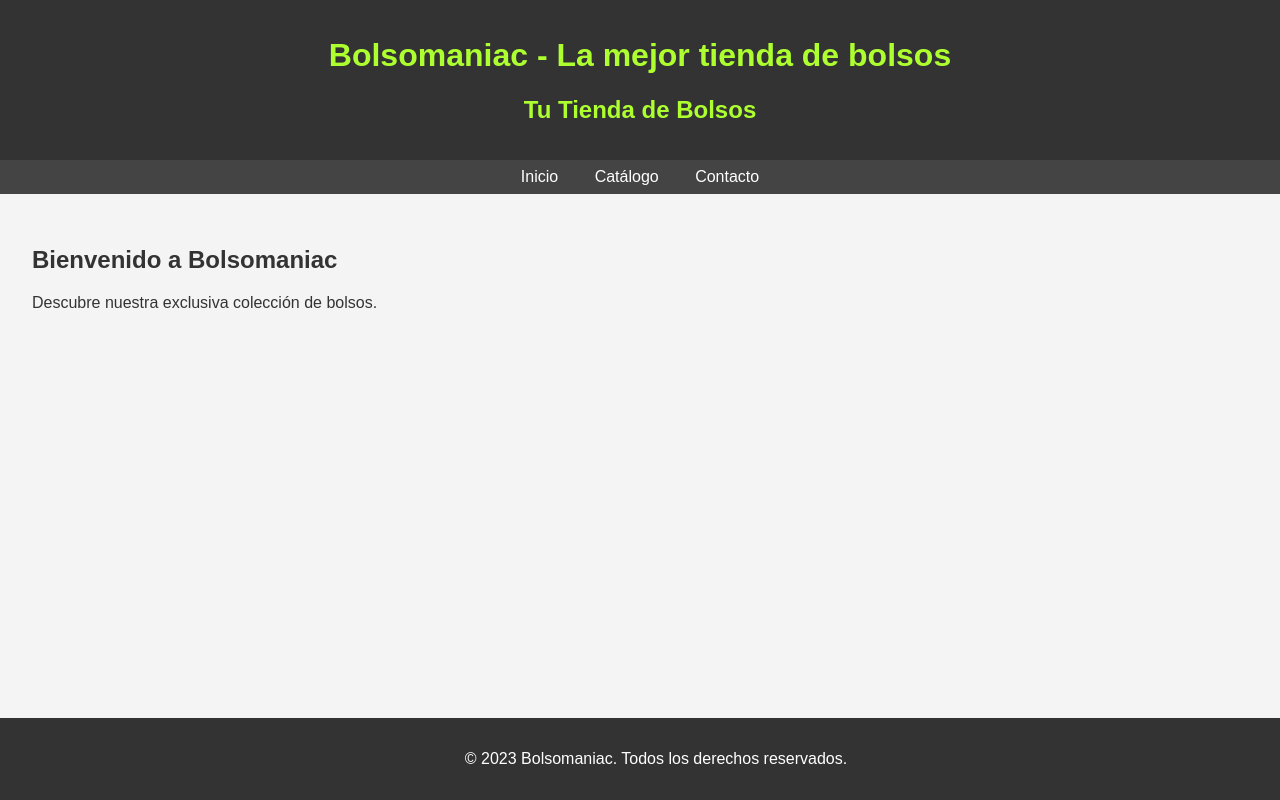
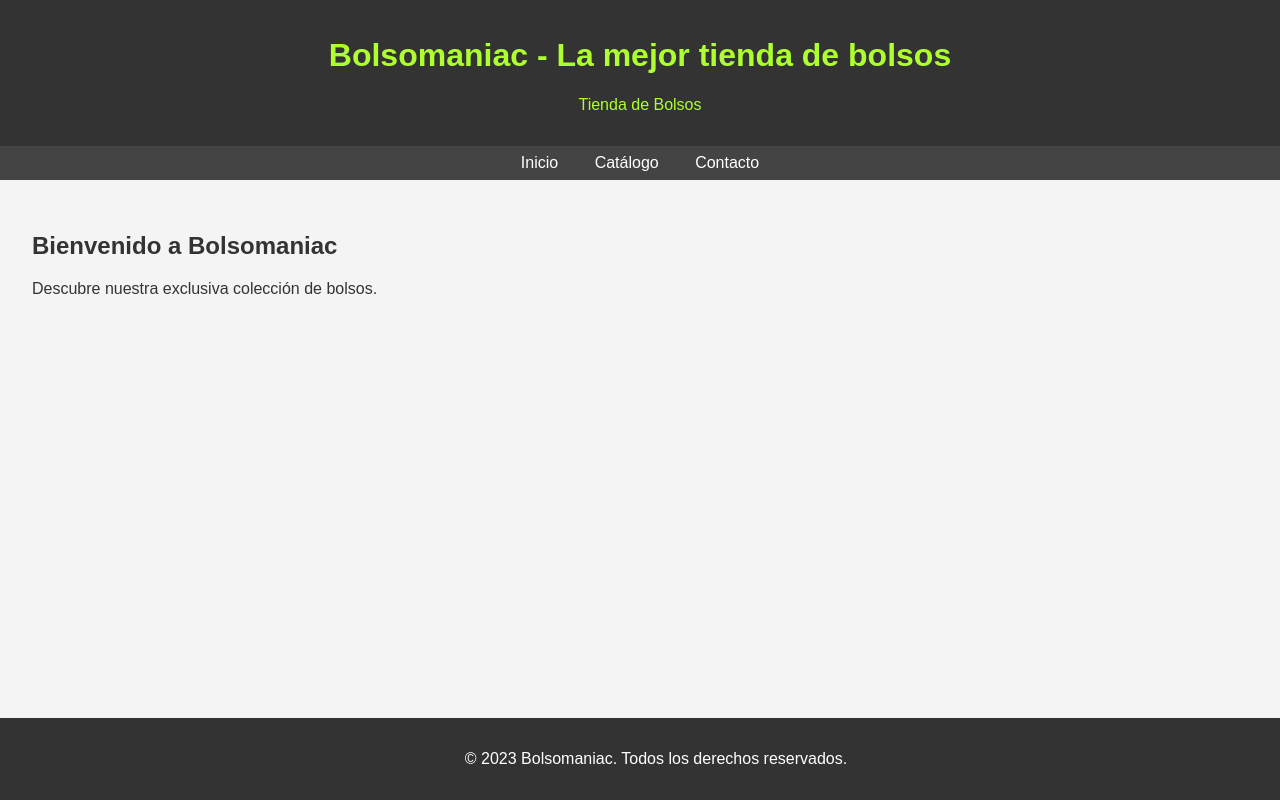
Before and after one commit to ines180/bolsomaniac-remoto, a plain HTML site: page index.html in a window 1280 px wide. Drawn offline with Linux system fonts and the light colour scheme.

Commit message:
Revert "añado h2 en index"
This reverts commit 3f1b6d58bbdec11de9a1864898f23e22e9aeef27.

```diff
--- a/index.html
+++ b/index.html
@@ -10,7 +10,7 @@
 
     <header>
         <h1>Bolsomaniac - La mejor tienda de bolsos</h1>
-        <h2>Tu Tienda de Bolsos</h2>
+        <p>Tienda de Bolsos</p>
     </header>
 
     <nav>
```
